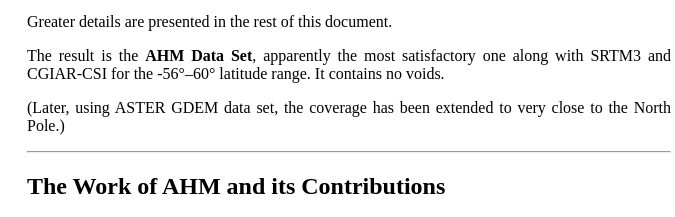
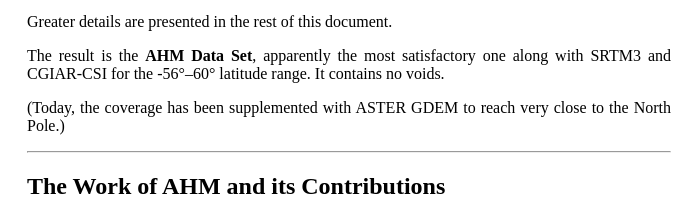
Before and after one commit to metaprgmr/AHM, a plain HTML site: page site/index.html in a window 1280 px wide. Shown: the part 908-1125 px from the top of the page, 291-966 px from the left. Drawn offline with Linux system fonts and the light colour scheme.

Commit message:
Update index.html

```diff
--- a/site/index.html
+++ b/site/index.html
@@ -69,7 +69,7 @@ The data set is not a mere re-encoding of existing data, but has these character
 <p>The result is the <b>AHM Data Set</b>, apparently the most satisfactory one along with
 SRTM3 and CGIAR-CSI for the -56&deg;&ndash;60&deg; latitude range. It contains no voids.</p>
 
-<p>(Later, using ASTER GDEM data set, the coverage has been extended to very close to the North Pole.)</p>
+<p>(Today, the coverage has been supplemented with ASTER GDEM to reach very close to the North Pole.)</p>
 
 <hr>
 
```
